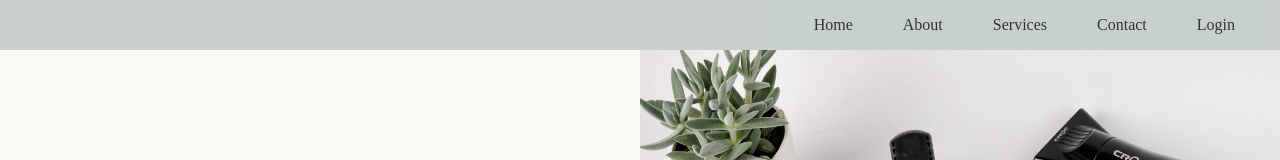
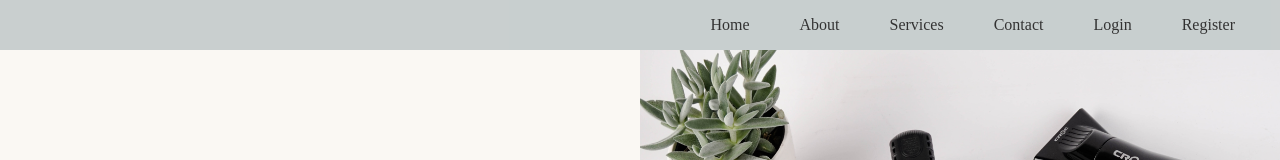
Before and after one commit to hetpatel3/test1, a plain HTML site: page index.html in a window 1280 px wide. Shown: the top 160 px of the page. Drawn offline with Linux system fonts and the light colour scheme.

Commit message:
index file changes 2

```diff
--- a/index.html
+++ b/index.html
@@ -17,6 +17,7 @@
                 <li><a href="Services.html">Services</a></li>
                 <li><a href="Contact.html">Contact</a></li>
                 <li><a href="Login.html">Login</a></li>
+                <li><a href="Register.html">Register</a></li>
             </ul>
         </nav>
     </header>
```
